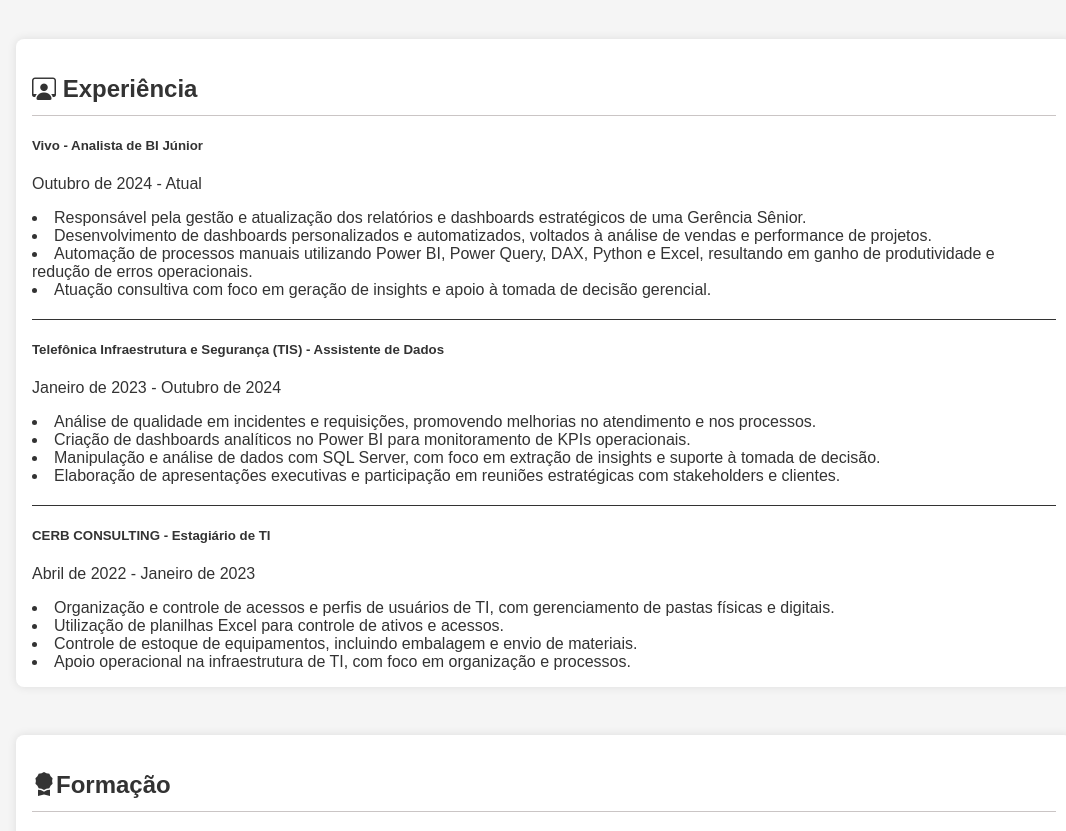
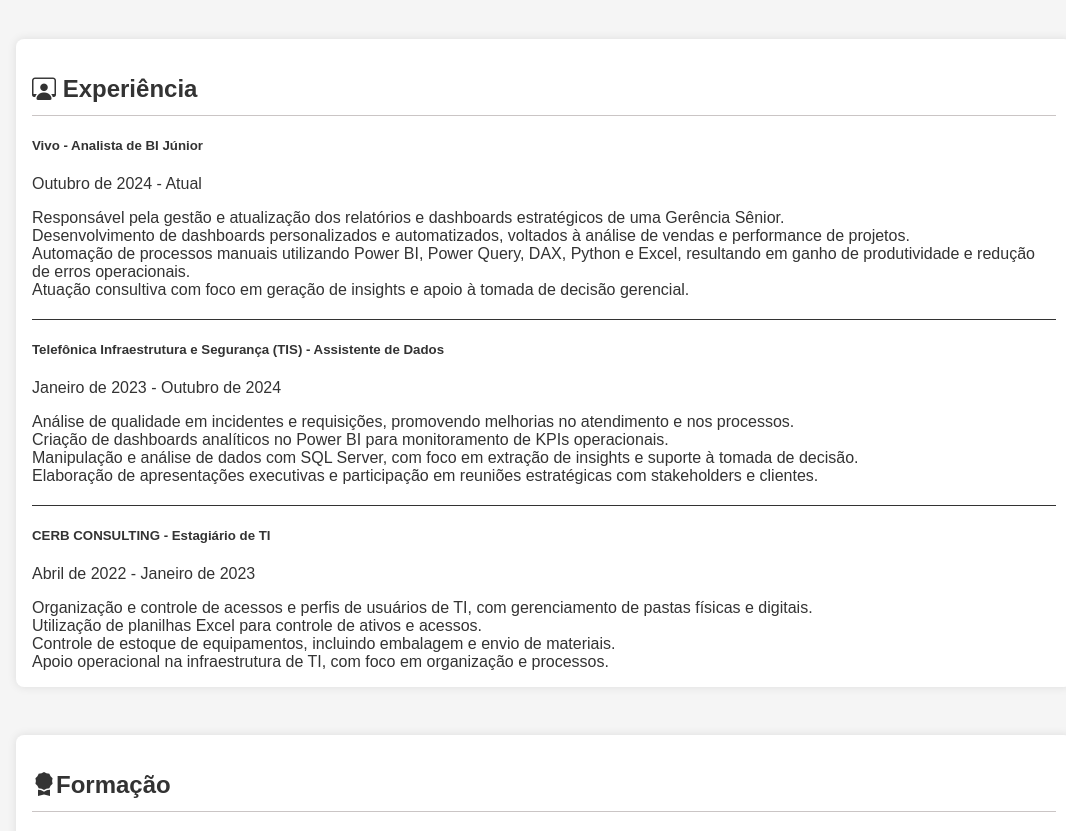
Before and after one commit to nicolasagomes/curriculo, a plain HTML site: page index.html in a window 1280 px wide. Shown: the part 340-1171 px from the top of the page, without its empty margins (96-1162 px from the left). Drawn offline with nearby package versions, Linux system fonts and the light colour scheme.

Commit message:
Update index.html

```diff
--- a/index.html
+++ b/index.html
@@ -34,28 +34,37 @@
             <div class="exp3">
                 <h5><strong>Vivo - Analista de BI Júnior</strong></h5>
                 <p>Outubro de 2024 - Atual</p>
-                <li>Responsável pela gestão e atualização dos relatórios e dashboards estratégicos de uma Gerência Sênior.</li>
-                <li>Desenvolvimento de dashboards personalizados e automatizados, voltados à análise de vendas e performance de projetos.</li>
-                <li>Automação de processos manuais utilizando Power BI, Power Query, DAX, Python e Excel, resultando em ganho de produtividade e redução de erros operacionais.</li>
-                <li>Atuação consultiva com foco em geração de insights e apoio à tomada de decisão gerencial.</li>
+                Responsável pela gestão e atualização dos relatórios e dashboards estratégicos de uma Gerência Sênior.
+                <br>
+                Desenvolvimento de dashboards personalizados e automatizados, voltados à análise de vendas e performance de projetos.
+                <br>
+                Automação de processos manuais utilizando Power BI, Power Query, DAX, Python e Excel, resultando em ganho de produtividade e redução de erros operacionais.
+                <br>
+                Atuação consultiva com foco em geração de insights e apoio à tomada de decisão gerencial.
             </div>
             <hr class="line">
             <div class="exp1">
                 <h5><strong>Telefônica Infraestrutura e Segurança (TIS) - Assistente de Dados</strong></h5>
                 <p>Janeiro de 2023 - Outubro de 2024</p>
-                <li>Análise de qualidade em incidentes e requisições, promovendo melhorias no atendimento e nos processos.</li>
-                <li>Criação de dashboards analíticos no Power BI para monitoramento de KPIs operacionais.</li>
-                <li>Manipulação e análise de dados com SQL Server, com foco em extração de insights e suporte à tomada de decisão.</li>
-                <li>Elaboração de apresentações executivas e participação em reuniões estratégicas com stakeholders e clientes.</li>
+                Análise de qualidade em incidentes e requisições, promovendo melhorias no atendimento e nos processos.
+                <br>
+                Criação de dashboards analíticos no Power BI para monitoramento de KPIs operacionais.
+                <br>
+                Manipulação e análise de dados com SQL Server, com foco em extração de insights e suporte à tomada de decisão.
+                <br>
+                Elaboração de apresentações executivas e participação em reuniões estratégicas com stakeholders e clientes.
             </div>
             <hr class="line">
             <div class="exp2">
                 <h5><strong>CERB CONSULTING - Estagiário de TI</strong></h5>
                 <p>Abril de 2022 - Janeiro de 2023</p>
-                <li>Organização e controle de acessos e perfis de usuários de TI, com gerenciamento de pastas físicas e digitais.</li>
-                <li>Utilização de planilhas Excel para controle de ativos e acessos.</li>
-                <li>Controle de estoque de equipamentos, incluindo embalagem e envio de materiais.</li>
-                <li>Apoio operacional na infraestrutura de TI, com foco em organização e processos.</li>
+                Organização e controle de acessos e perfis de usuários de TI, com gerenciamento de pastas físicas e digitais.
+                <br>
+                Utilização de planilhas Excel para controle de ativos e acessos.
+                <br>
+                Controle de estoque de equipamentos, incluindo embalagem e envio de materiais.
+                <br>
+                Apoio operacional na infraestrutura de TI, com foco em organização e processos.
             </div>
     </section>
 
```
